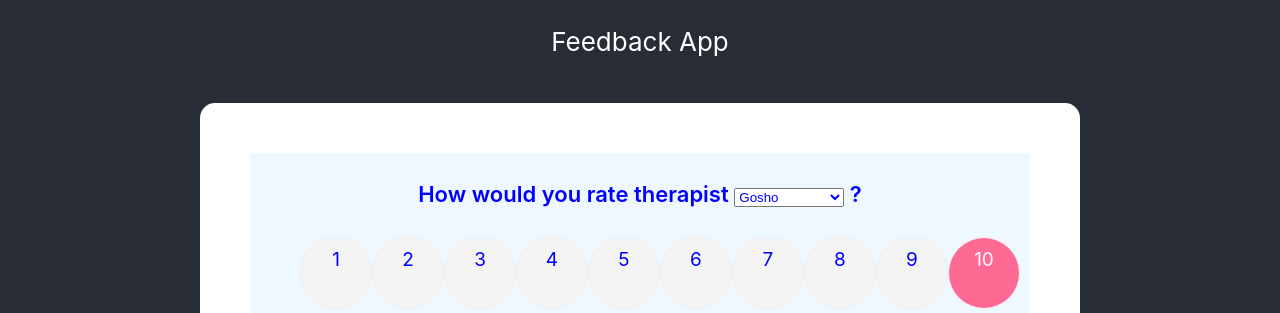
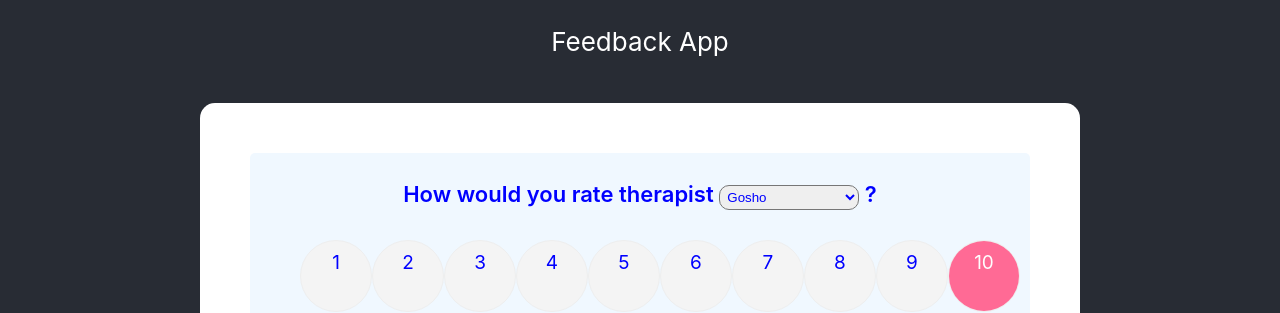
Before and after one commit to nikindtmas1/Feedback-Rating, a React (Create React App) app in the folder client/: page / in a window 1280 px wide. Shown: the top 313 px of the page. Built offline with nearby package versions, Linux system fonts and the light colour scheme; no server answers.

Commit message:
Added css

```diff
--- a/client/src/Components/PeopleSelect.js
+++ b/client/src/Components/PeopleSelect.js
@@ -3,7 +3,7 @@ import React from "react";
 const SelectPeople = () => {
 
     return (
-        <select style={{width: 110, color: 'blue'}}>
+        <select style={{width: 140, color: 'blue', borderRadius: "10px", padding: "3px"}}>
             <option>Gosho</option>
             <option>Tosho</option>
             <option>Pesho</option>
```
